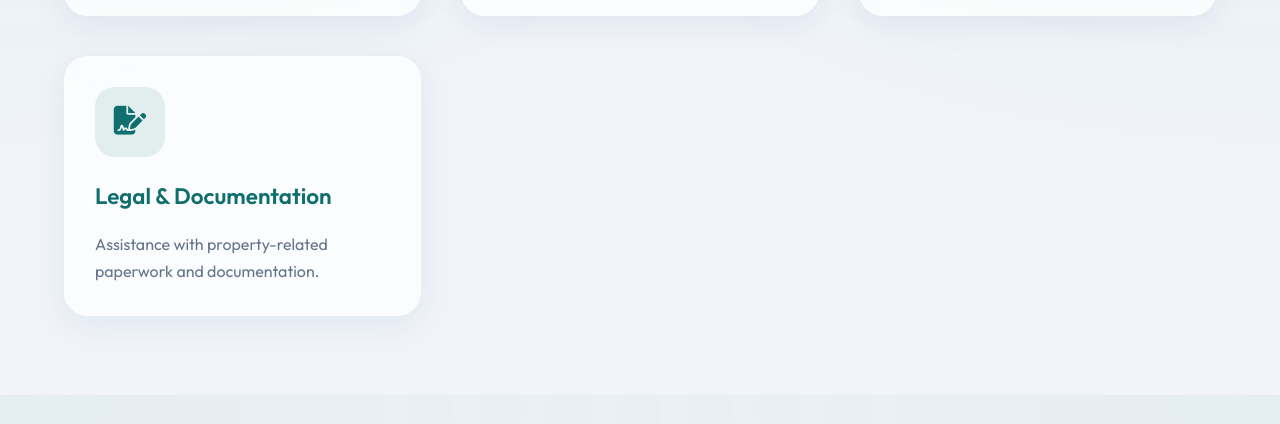
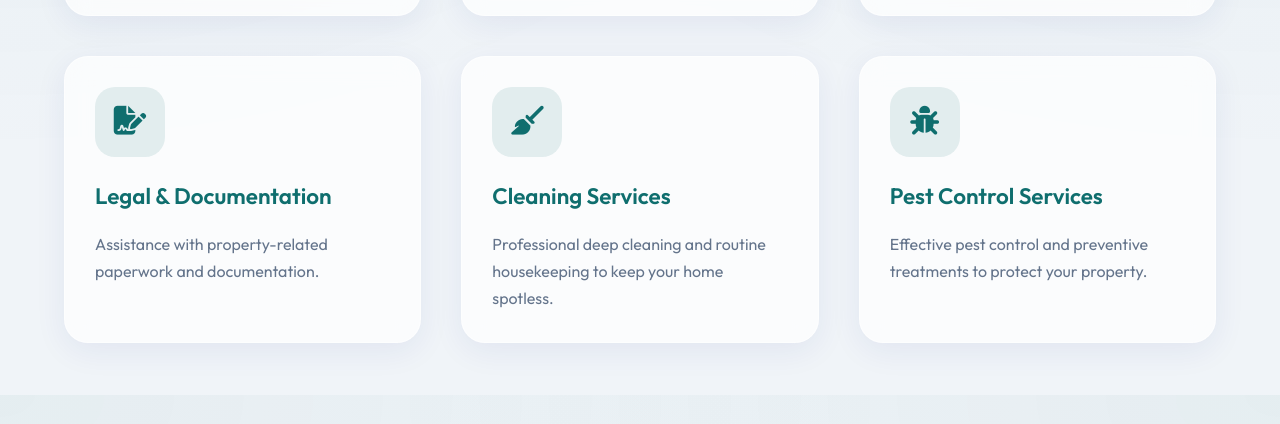
Before and after one commit to asibmuhammed/Propskeepers, a plain HTML site: page index.html in a window 1280 px wide. Shown: the part 2005-2429 px from the top of the page. Drawn offline with nearby package versions, Linux system fonts and the light colour scheme.

Commit message:
2 new services\

```diff
--- a/index.html
+++ b/index.html
@@ -138,6 +138,26 @@
                     <div class="card-body">
                         <h3>Legal & Documentation</h3>
                         <p>Assistance with property-related paperwork and documentation.</p>
+                    </div>
+                </div>
+                <!-- Service 8 -->
+                <div class="service-card fade-in delay-1">
+                    <div class="service-icon">
+                        <i class="fas fa-broom"></i>
+                    </div>
+                    <div class="card-body">
+                        <h3>Cleaning Services</h3>
+                        <p>Professional deep cleaning and routine housekeeping to keep your home spotless.</p>
+                    </div>
+                </div>
+                <!-- Service 9 -->
+                <div class="service-card fade-in delay-2">
+                    <div class="service-icon">
+                        <i class="fas fa-bug"></i>
+                    </div>
+                    <div class="card-body">
+                        <h3>Pest Control Services</h3>
+                        <p>Effective pest control and preventive treatments to protect your property.</p>
                     </div>
                 </div>
             </div>
```
